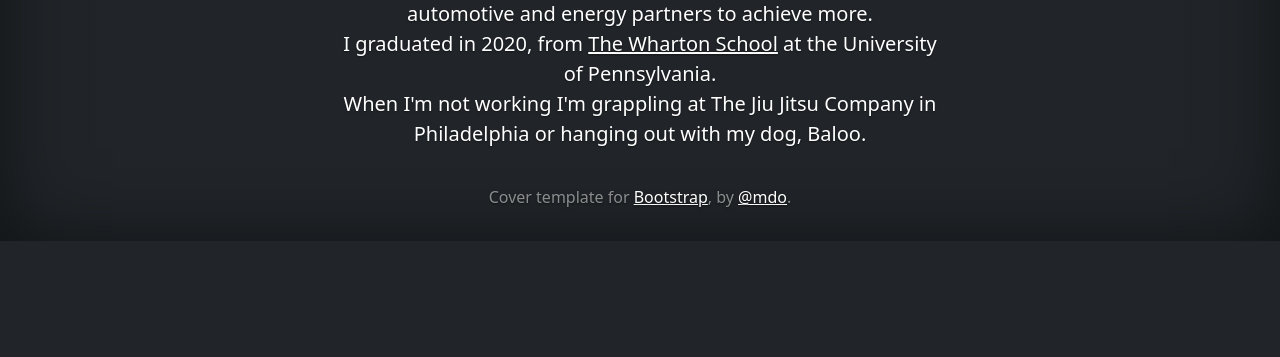
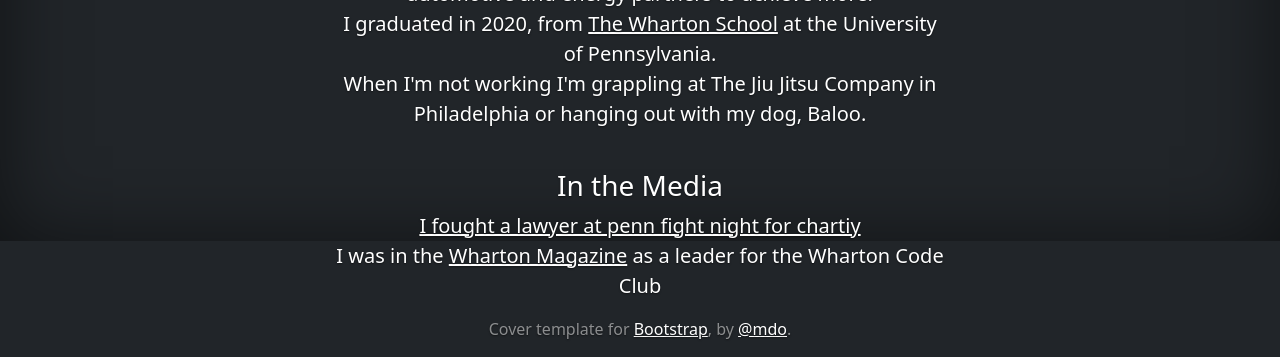
Before and after one commit to i-ozymandias-i/i-ozymandias-i.github.io, a plain HTML site: page index.html in a window 1280 px wide. Shown: the part 559-916 px from the top of the page. Before the commit the page ends 800 px from the top, so only its background shows below. Drawn offline with Linux system fonts and the light colour scheme.

Commit message:
added media

```diff
--- a/index.html
+++ b/index.html
@@ -77,7 +77,16 @@
       I graduated in 2020, from <a  class="text-white" href="https://www.wharton.upenn.edu">The Wharton School</a> at the University of Pennsylvania.
       <br/>
 
-      When I'm not working I'm grappling at The Jiu Jitsu Company in Philadelphia or hanging out with my dog, Baloo.
+      When I'm not working I'm grappling at The Jiu Jitsu Company in Philadelphia or hanging out with my dog, Baloo. </p>
+<br/>
+    <h3>In the Media</h3>
+    <p class="lead">
+
+
+     <a  class="text-white" href="https://www.inquirer.com/photo/penn-students-box-charity-th-annual-penn-fight-night-20190324.html"> I fought a lawyer at penn fight night for chartiy</a> <br/>
+      I was in the <a  class="text-white" href="https://magazine.wharton.upenn.edu/issues/spring-summer-2019/cracking-the-code/">Wharton Magazine</a> as a leader for the Wharton Code Club
+
+  </p>
 
 
 
```
